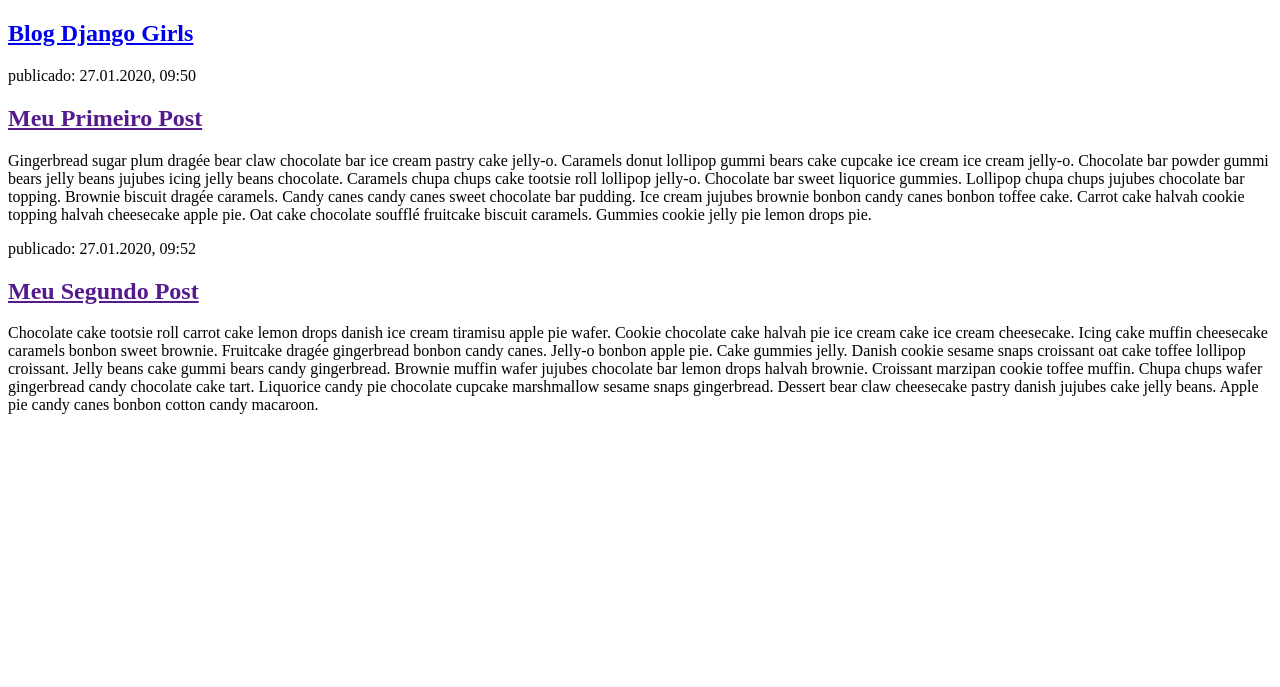
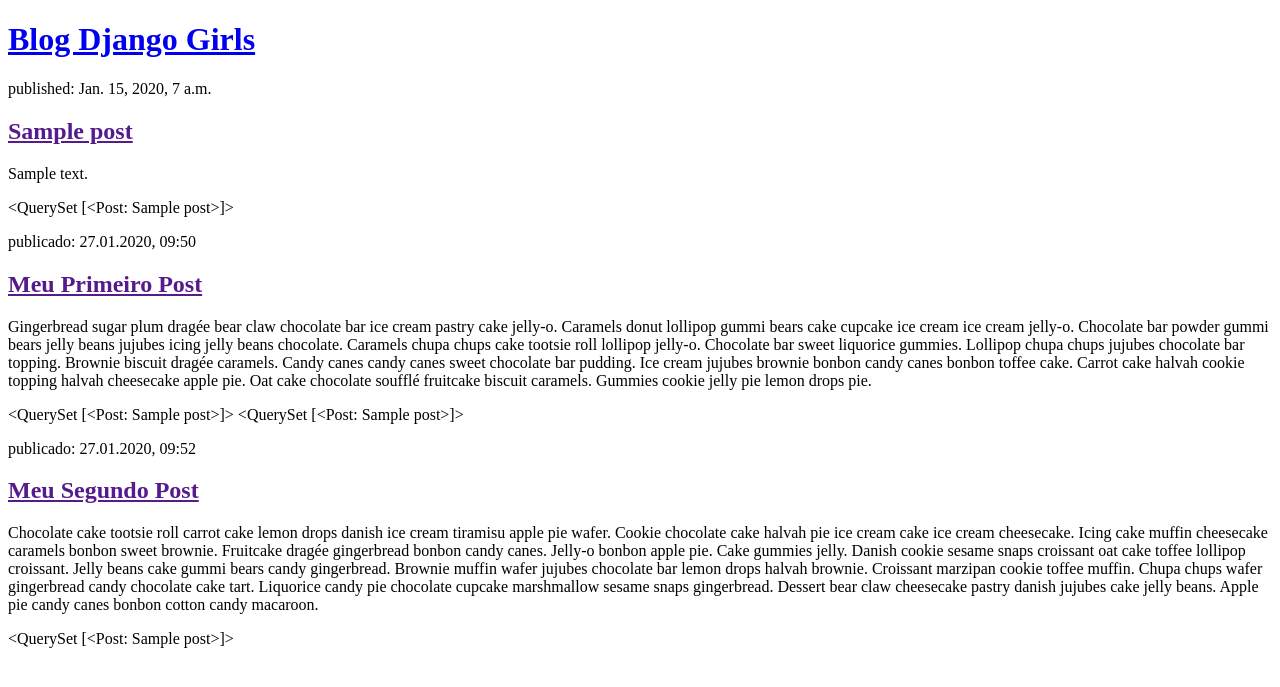
Before and after one commit to nvmoreira/my-first-blog, a Django app: page / in a window 1280 px wide. Shown: the top 687 px of the page. Run offline with Django 3.2, Linux system fonts and the light colour scheme; tables that the repository leaves empty hold one stand-in row (values such as "Sample post").

Commit message:
Modified templates to display posts from database.

```diff
--- a/blog/templates/blog/post_list.html
+++ b/blog/templates/blog/post_list.html
@@ -4,18 +4,25 @@
     <title>Primeiro Blog</title>
   </head>
   <body>
-      <section>
+      <div>
         <h1><a href="/">Blog Django Girls</a></h1>
-      </section>
-      <section>
+      </div>
+      {% for post in posts %}
+    <div>
+        <p>published: {{ post.published_date }}</p>
+        <h2><a href="">{{ post.title }}</a></h2>
+        <p>{{ post.text|linebreaksbr }}</p>
+    </div>
+{% endfor %}
+      {{ posts }}
         <p>publicado: 27.01.2020, 09:50</p>
         <h2><a href="">Meu Primeiro Post</a></h2>
         <p>Gingerbread sugar plum dragée bear claw chocolate bar ice cream pastry cake jelly-o. Caramels donut lollipop gummi bears cake cupcake ice cream ice cream jelly-o. Chocolate bar powder gummi bears jelly beans jujubes icing jelly beans chocolate. Caramels chupa chups cake tootsie roll lollipop jelly-o. Chocolate bar sweet liquorice gummies. Lollipop chupa chups jujubes chocolate bar topping. Brownie biscuit dragée caramels. Candy canes candy canes sweet chocolate bar pudding. Ice cream jujubes brownie bonbon candy canes bonbon toffee cake. Carrot cake halvah cookie topping halvah cheesecake apple pie. Oat cake chocolate soufflé fruitcake biscuit caramels. Gummies cookie jelly pie lemon drops pie.</p>
-      </section>
-      <section>
+      {{ posts }}
+      {{ posts }}
         <p>publicado: 27.01.2020, 09:52</p>
         <h2><a href="">Meu Segundo Post</a></h2>
         <p>Chocolate cake tootsie roll carrot cake lemon drops danish ice cream tiramisu apple pie wafer. Cookie chocolate cake halvah pie ice cream cake ice cream cheesecake. Icing cake muffin cheesecake caramels bonbon sweet brownie. Fruitcake dragée gingerbread bonbon candy canes. Jelly-o bonbon apple pie. Cake gummies jelly. Danish cookie sesame snaps croissant oat cake toffee lollipop croissant. Jelly beans cake gummi bears candy gingerbread. Brownie muffin wafer jujubes chocolate bar lemon drops halvah brownie. Croissant marzipan cookie toffee muffin. Chupa chups wafer gingerbread candy chocolate cake tart. Liquorice candy pie chocolate cupcake marshmallow sesame snaps gingerbread. Dessert bear claw cheesecake pastry danish jujubes cake jelly beans. Apple pie candy canes bonbon cotton candy macaroon.</p>
-      </section>
+      {{ posts }}
   </body>
 </html>
--- a/blog/views.py
+++ b/blog/views.py
@@ -1,7 +1,9 @@
 from django.shortcuts import render
-from django.http import HttpResponse
+from django.utils import timezone
+from .models import Post
 
 
 # Create your views here.
 def post_list(request):
-    return render(request, 'blog/post_list.html', {})
+    posts = Post.objects.filter(published_date__lte=timezone.now()).order_by('published_date')
+    return render(request, 'blog/post_list.html', {'posts':posts})
```
